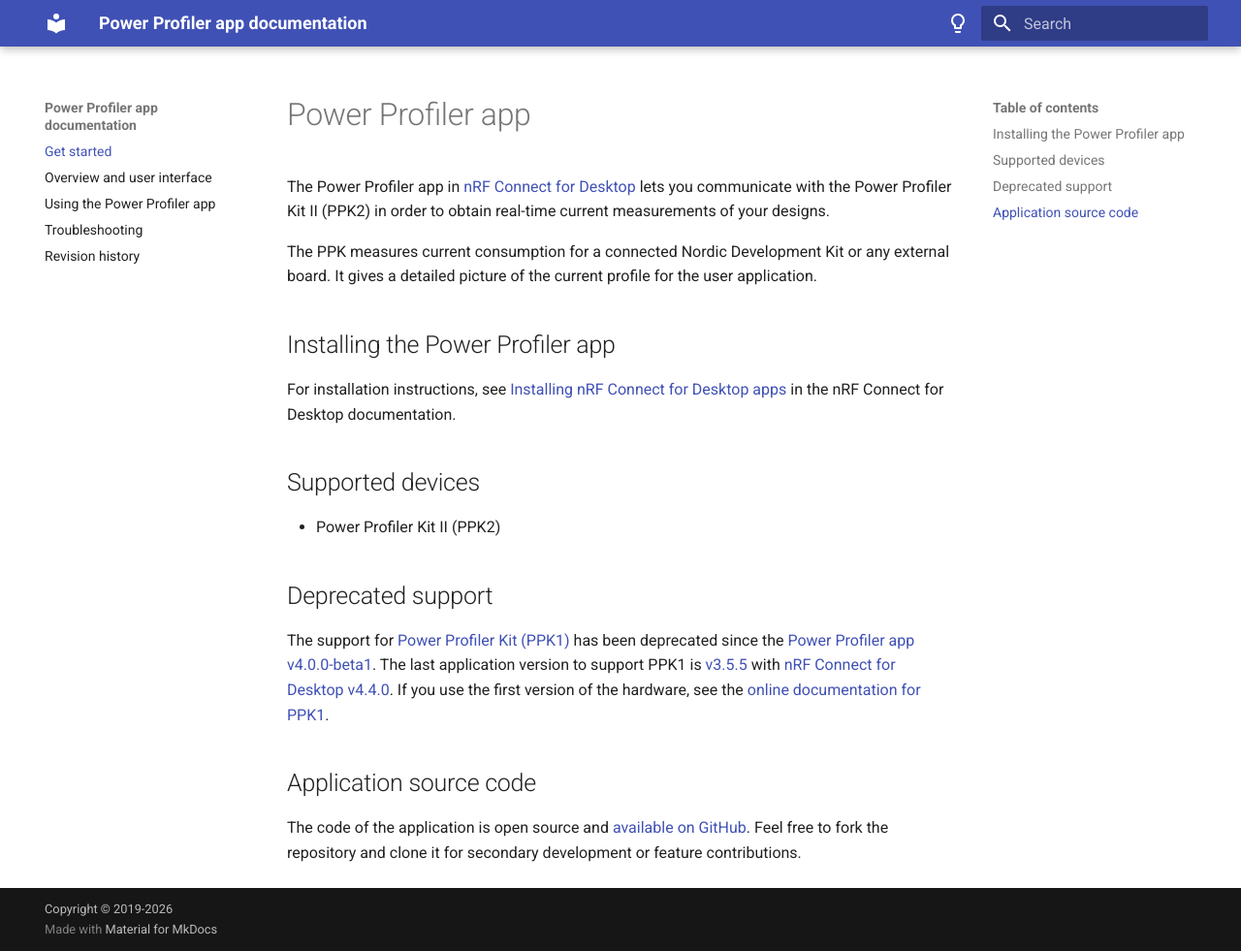
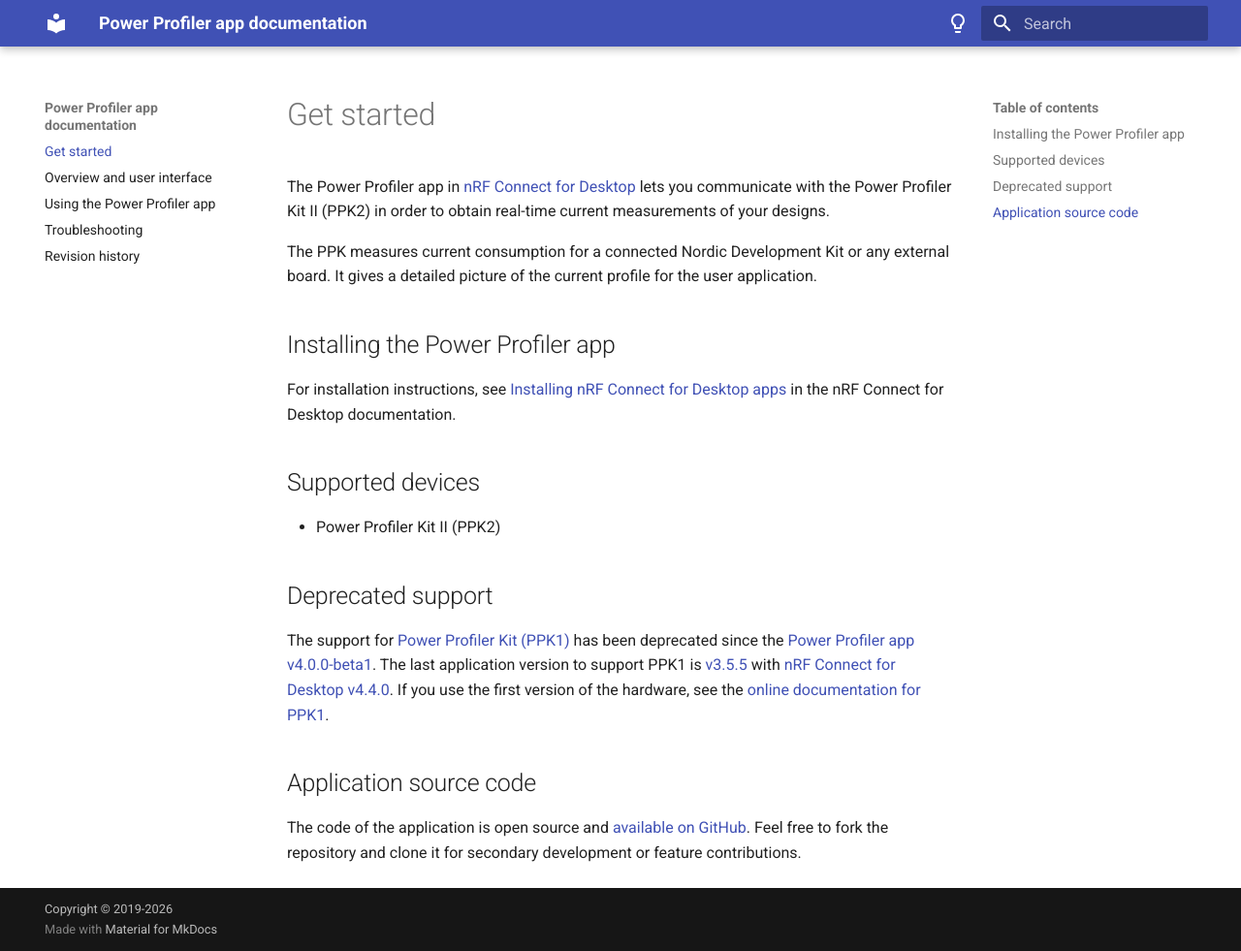
Before and after one commit to NordicSemiconductor/pc-nrfconnect-ppk, an MkDocs documentation site: the page built from doc/docs/index.md, in a window 1280 px wide and 981 px high. Shown: the whole window at 97% size. Built offline with MkDocs 1.6.1 and Material for MkDocs 9.7.7, drawn with Linux system fonts in a browser that asks for light colours.

```diff
--- a/doc/docs/index.md
+++ b/doc/docs/index.md
@@ -1,4 +1,4 @@
-# Power Profiler app
+# Get started
 
 The Power Profiler app in [nRF Connect for Desktop](https://docs.nordicsemi.com/bundle/nrf-connect-desktop/page/index.html) lets you communicate with the Power Profiler Kit II (PPK2) in order to obtain real-time current measurements of your designs.
 
```
